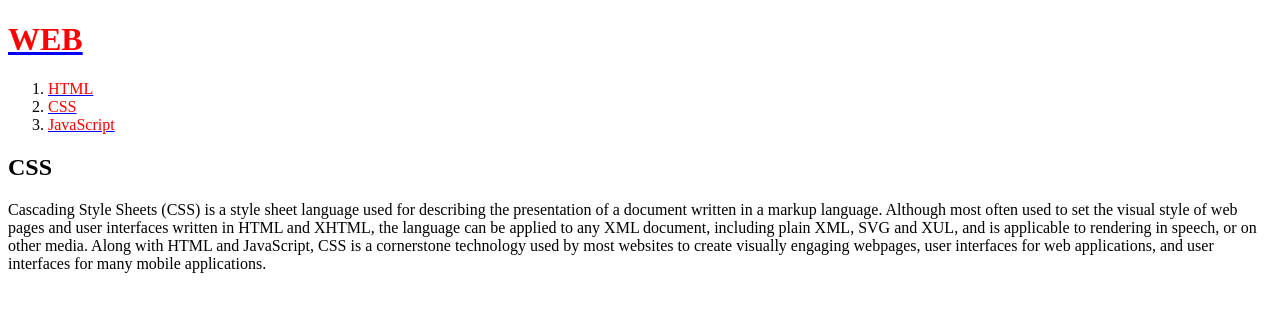
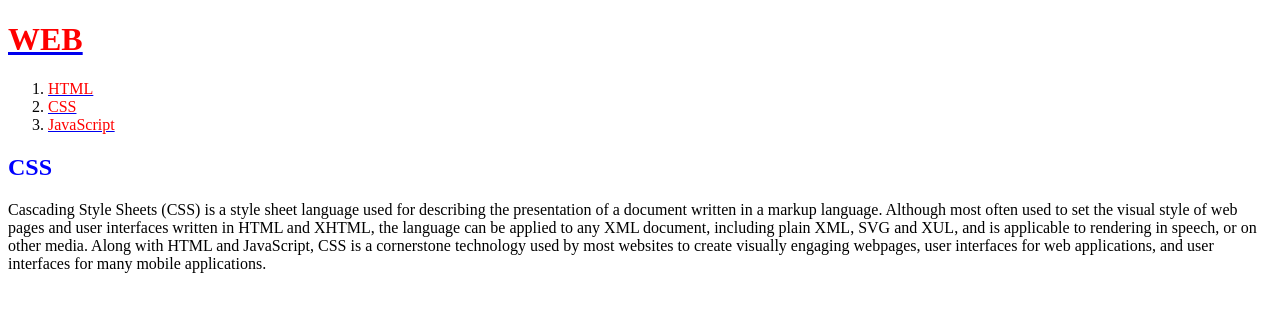
Before and after one commit to ChoonB/Web1, a plain HTML site: page 2.html in a window 1280 px wide. Drawn offline with Linux system fonts and the light colour scheme.

Commit message:
color change
blue

```diff
--- a/2.html
+++ b/2.html
@@ -20,7 +20,7 @@
     <li><a href="2.html"><font color="red">CSS</font></a></li>
     <li><a href="3.html"><font color="red">JavaScript</font></a></li>
   </ol>
-  <h2>CSS</h2>
+  <h2><font color="blue">CSS</font></h2>
   <p>Cascading Style Sheets (CSS) is a style sheet language used for describing the presentation of a document written in a markup language. Although most often used to set the visual style of web pages and user interfaces written in HTML and XHTML, the language can be applied to any XML document, including plain XML, SVG and XUL, and is applicable to rendering in speech, or on other media. Along with HTML and JavaScript, CSS is a cornerstone technology used by most websites to create visually engaging webpages, user interfaces for web applications, and user interfaces for many mobile applications.</p>
 </body>
 </html>
```
